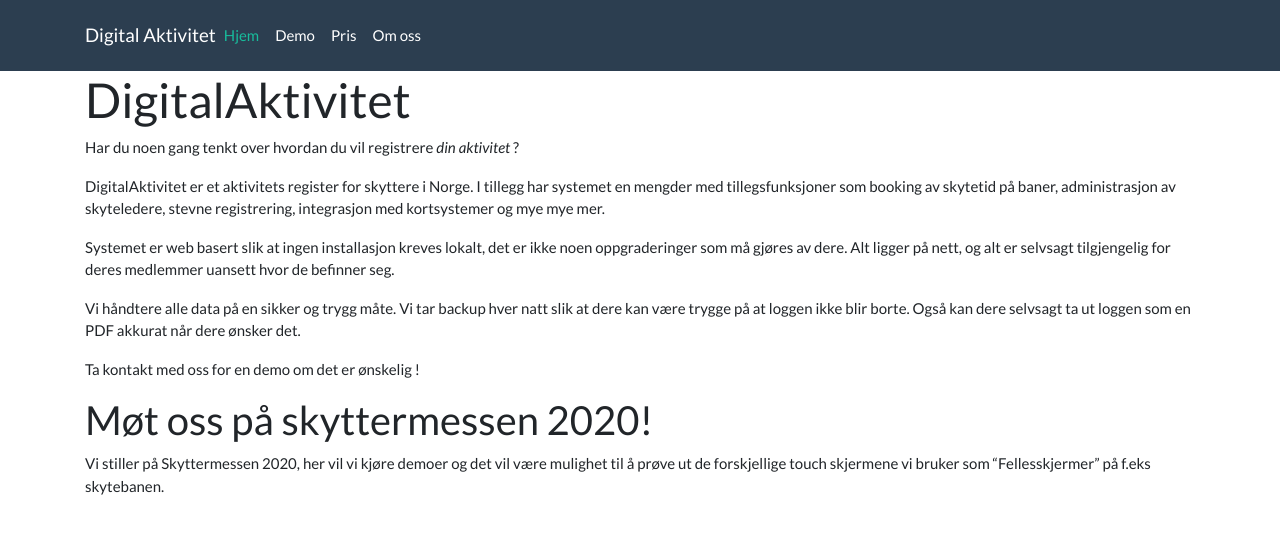
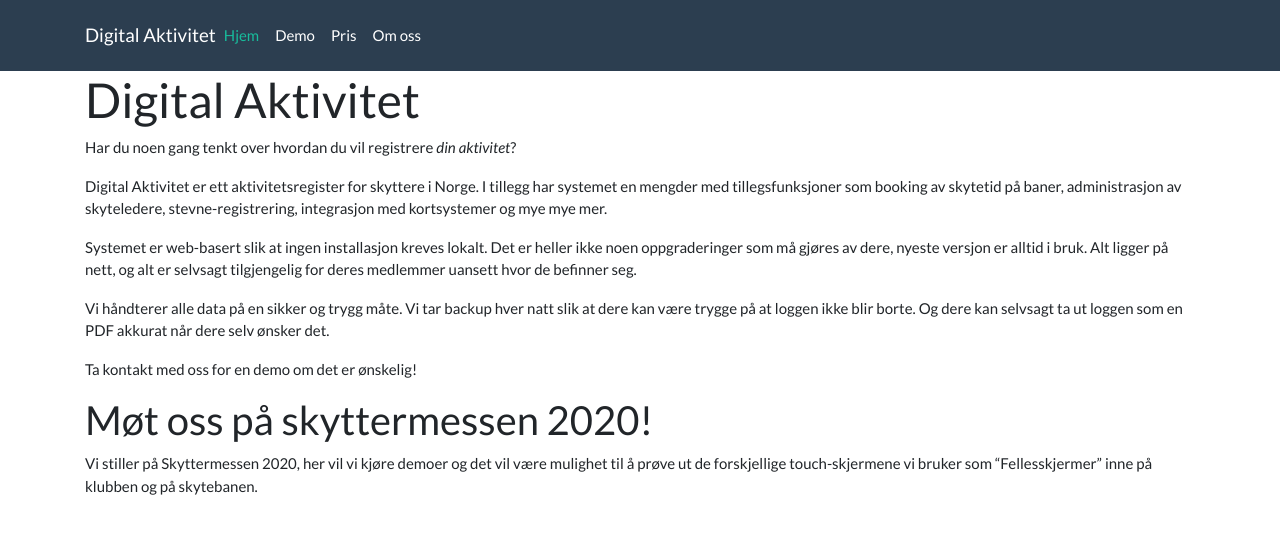
Before and after one commit to xibriz/digitalaktivitet, a Jekyll site: the page built from index.md, in a window 1280 px wide. Shown: the top 534 px of the page. Built offline with Jekyll 4.4.1, drawn with Linux system fonts in a browser that asks for light colours.

Commit message:
Skriveleif

```diff
--- a/index.md
+++ b/index.md
@@ -2,19 +2,18 @@
 title: Hjem
 ---
 
-# DigitalAktivitet #
-Har du noen gang tenkt over hvordan du vil registrere _din aktivitet_ ?
+# Digital Aktivitet
 
-DigitalAktivitet er et aktivitets register for skyttere i Norge. I tillegg har systemet en mengder med tillegsfunksjoner som booking av skytetid på baner, administrasjon av skyteledere, stevne registrering, integrasjon med kortsystemer  og mye mye mer.
+Har du noen gang tenkt over hvordan du vil registrere _din aktivitet_?
 
-Systemet er web basert slik at ingen installasjon kreves lokalt, det er ikke noen oppgraderinger som må gjøres av dere. Alt ligger på nett, og alt er selvsagt tilgjengelig for deres medlemmer uansett hvor de befinner seg.
+Digital Aktivitet er ett aktivitetsregister for skyttere i Norge. I tillegg har systemet en mengder med tillegsfunksjoner som booking av skytetid på baner, administrasjon av skyteledere, stevne-registrering, integrasjon med kortsystemer og mye mye mer.
 
-Vi håndtere alle data på en sikker og trygg måte. Vi tar backup hver natt slik at dere kan være trygge på at loggen ikke blir borte. Også kan dere selvsagt ta ut loggen som en PDF akkurat når dere ønsker det.
+Systemet er web-basert slik at ingen installasjon kreves lokalt. Det er heller ikke noen oppgraderinger som må gjøres av dere, nyeste versjon er alltid i bruk. Alt ligger på nett, og alt er selvsagt tilgjengelig for deres medlemmer uansett hvor de befinner seg.
 
+Vi håndterer alle data på en sikker og trygg måte. Vi tar backup hver natt slik at dere kan være trygge på at loggen ikke blir borte. Og dere kan selvsagt ta ut loggen som en PDF akkurat når dere selv ønsker det.
 
-Ta kontakt med oss for en demo om det er ønskelig !
+Ta kontakt med oss for en demo om det er ønskelig!
 
+## Møt oss på skyttermessen 2020!
 
-## Møt oss på skyttermessen 2020! ##
-
-Vi stiller på Skyttermessen 2020, her vil vi kjøre demoer og det vil være mulighet til å prøve ut de forskjellige touch skjermene vi bruker som "Fellesskjermer" på f.eks skytebanen.
+Vi stiller på Skyttermessen 2020, her vil vi kjøre demoer og det vil være mulighet til å prøve ut de forskjellige touch-skjermene vi bruker som "Fellesskjermer" inne på klubben og på skytebanen.
```
Also changed, not shown: about.md (+5 -5 lines).
